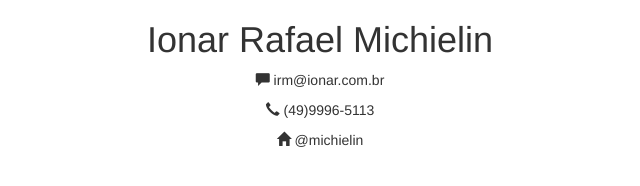
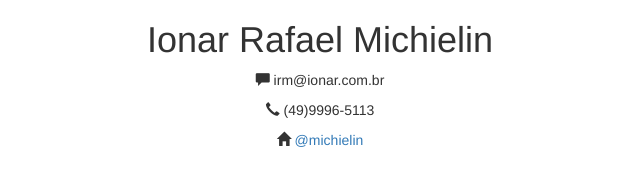
Before and after one commit to ionar/ionar.github.io, a plain HTML site: page index.html in a window 1280 px wide. Shown: the full height of the page, 320-960 px from the left. Drawn offline with nearby package versions, Linux system fonts and the light colour scheme.

Commit message:
Link para o twitter

```diff
--- a/index.html
+++ b/index.html
@@ -37,7 +37,7 @@
 			<span class="glyphicon glyphicon-earphone"></span> (49)9996-5113
 		</p>
 		<p>
-			<span class="glyphicon glyphicon-home"></span> @michielin
+			<span class="glyphicon glyphicon-home"></span> <a href="http://twitter.com/michielin">@michielin</a>
 		</p>
 	</div>
 </body>
```
